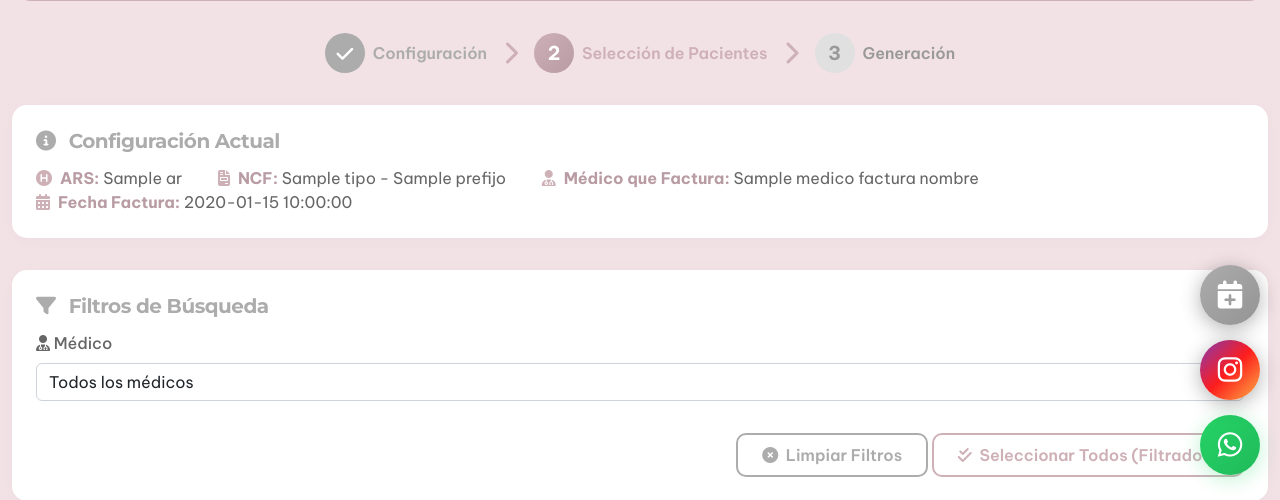
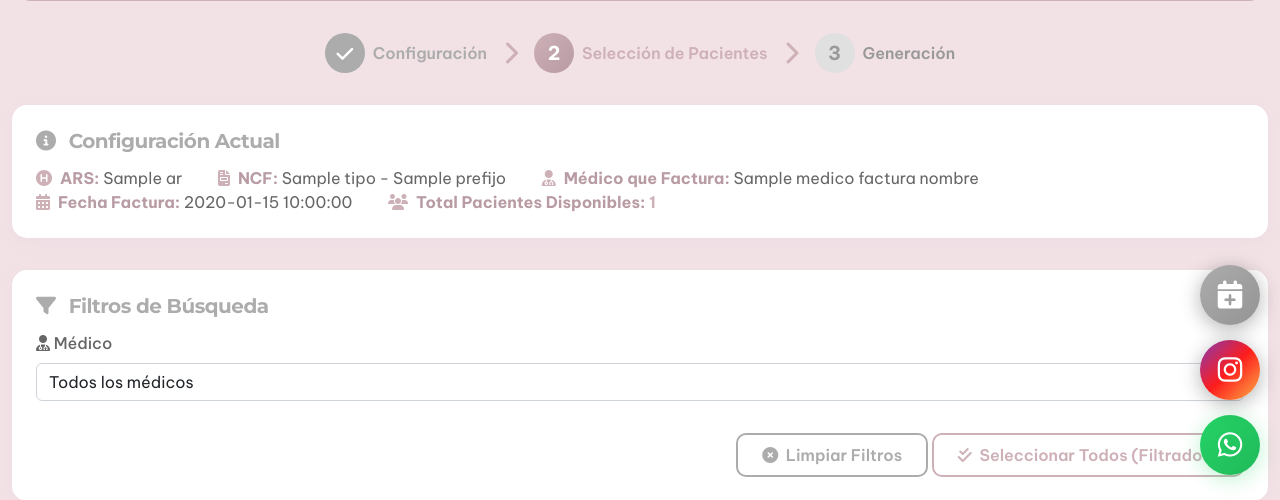
Before and after one commit to draramirezr/sitio-web-medico-shirley, a Python web app: template templates/facturacion/generar_factura_step2.html in a window 1280 px wide. Shown: the part 305-805 px from the top of the page. Run offline with Jinja, Linux system fonts and the light colour scheme; the template is opened without the code that fills it: most values are stand-ins (such as "Sample title", 1, 10 or a date in 2020); some libraries are stand-ins or nearby versions.

Commit message:
📊 Agregado contador de pacientes totales disponibles - Muestra cuántos pacientes hay en total (antes de filtros) - Ayuda a verificar si LEFT JOIN funciona correctamente - Visible en resumen de configuración

```diff
--- a/templates/facturacion/generar_factura_step2.html
+++ b/templates/facturacion/generar_factura_step2.html
@@ -287,6 +287,10 @@
                 <i class="fas fa-calendar-alt"></i>
                 <span><strong>Fecha Factura:</strong> {{ fecha_factura }}</span>
             </div>
+            <div class="config-item">
+                <i class="fas fa-users"></i>
+                <span><strong>Total Pacientes Disponibles:</strong> <span style="color: #CEB0B7; font-weight: 700;">{{ pendientes|length }}</span></span>
+            </div>
         </div>
     </div>
 
```
